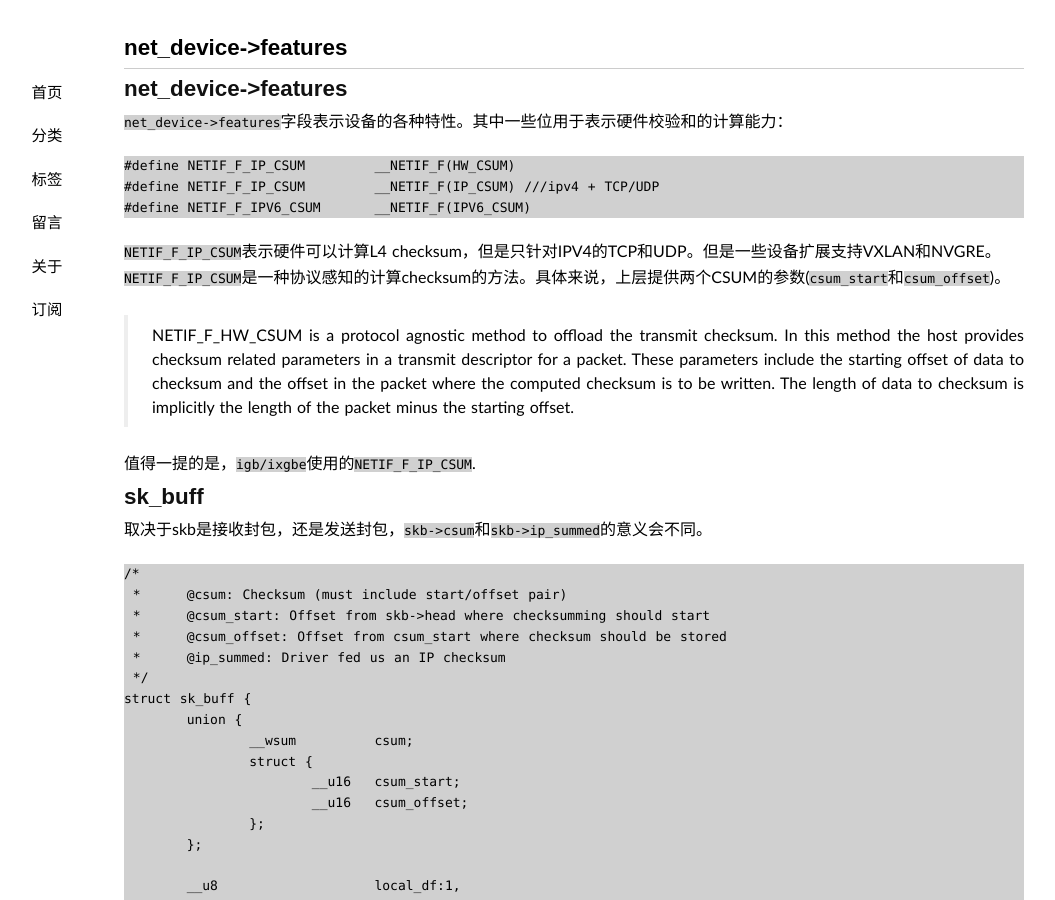
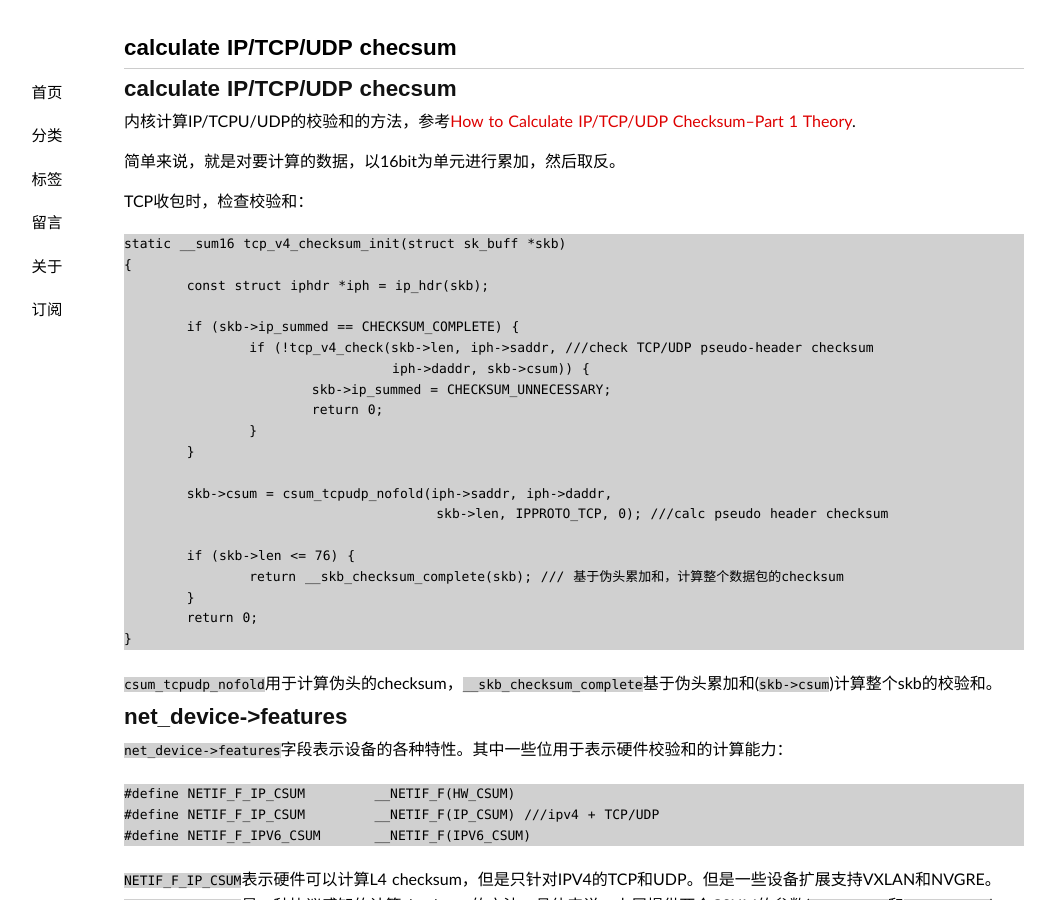
Before and after one commit to hustcat/hustcat.github.io, a Jekyll site: the page built from wiki/network/checksum.md, in a window 1280 px wide and 900 px high. Shown: the whole window, without its empty margins (66-1121 px from the left). Built offline with Jekyll 4.4.1, drawn with Linux system fonts in a browser that asks for light colours; some web fonts are replaced; our own code applies the rules of GitHub Pages for plain Markdown files; comment, search, counter and statistics services are not loaded; some of the changed text lies outside the part shown.

Commit message:
Update checksum.md

````diff
--- a/wiki/network/checksum.md
+++ b/wiki/network/checksum.md
@@ -1,3 +1,36 @@
+## calculate IP/TCP/UDP checsum
+
+内核计算IP/TCPU/UDP的校验和的方法，参考[How to Calculate IP/TCP/UDP Checksum–Part 1 Theory](http://www.roman10.net/2011/11/27/how-to-calculate-iptcpudp-checksumpart-1-theory/).
+
+简单来说，就是对要计算的数据，以16bit为单元进行累加，然后取反。
+
+
+TCP收包时，检查校验和：
+
+```
+static __sum16 tcp_v4_checksum_init(struct sk_buff *skb)
+{
+	const struct iphdr *iph = ip_hdr(skb);
+
+	if (skb->ip_summed == CHECKSUM_COMPLETE) {
+		if (!tcp_v4_check(skb->len, iph->saddr, ///check TCP/UDP pseudo-header checksum
+				  iph->daddr, skb->csum)) {
+			skb->ip_summed = CHECKSUM_UNNECESSARY;
+			return 0;
+		}
+	}
+
+	skb->csum = csum_tcpudp_nofold(iph->saddr, iph->daddr,
+				       skb->len, IPPROTO_TCP, 0); ///calc pseudo header checksum
+
+	if (skb->len <= 76) {
+		return __skb_checksum_complete(skb); /// 基于伪头累加和，计算整个数据包的checksum
+	}
+	return 0;
+}
+```
+
+`csum_tcpudp_nofold`用于计算伪头的checksum，`__skb_checksum_complete`基于伪头累加和(`skb->csum`)计算整个skb的校验和。
 
 ## net_device->features
 
@@ -123,9 +156,9 @@ static inline int skb_csum_unnecessary(const struct sk_buff *skb)
 
 `csum`中的校验和无效，可能有以下几种原因：
 
-  * 设备不支持硬件校验和计算；
-
-  * 设备计算了硬件校验和，但发现该数据帧已经损坏。此时，设备驱动程序可以直接丢弃该数据帧。但有些设备驱动程序（比如e10000/igb/ixbge）却没有丢弃数据帧，而是将`ip_summed`设置为`CHECKSUM_NONE`，然后交给上层协议栈重新计算并处理这种错误。
+> * 设备不支持硬件校验和计算；
+>
+> * 设备计算了硬件校验和，但发现该数据帧已经损坏。此时，设备驱动程序可以直接丢弃该数据帧。但有些设备驱动程序（比如e10000/igb/ixbge）却没有丢弃数据帧，而是将`ip_summed`设置为`CHECKSUM_NONE`，然后交给上层协议栈重新计算并处理这种错误。
 
 
 * Veth的BUG
````
